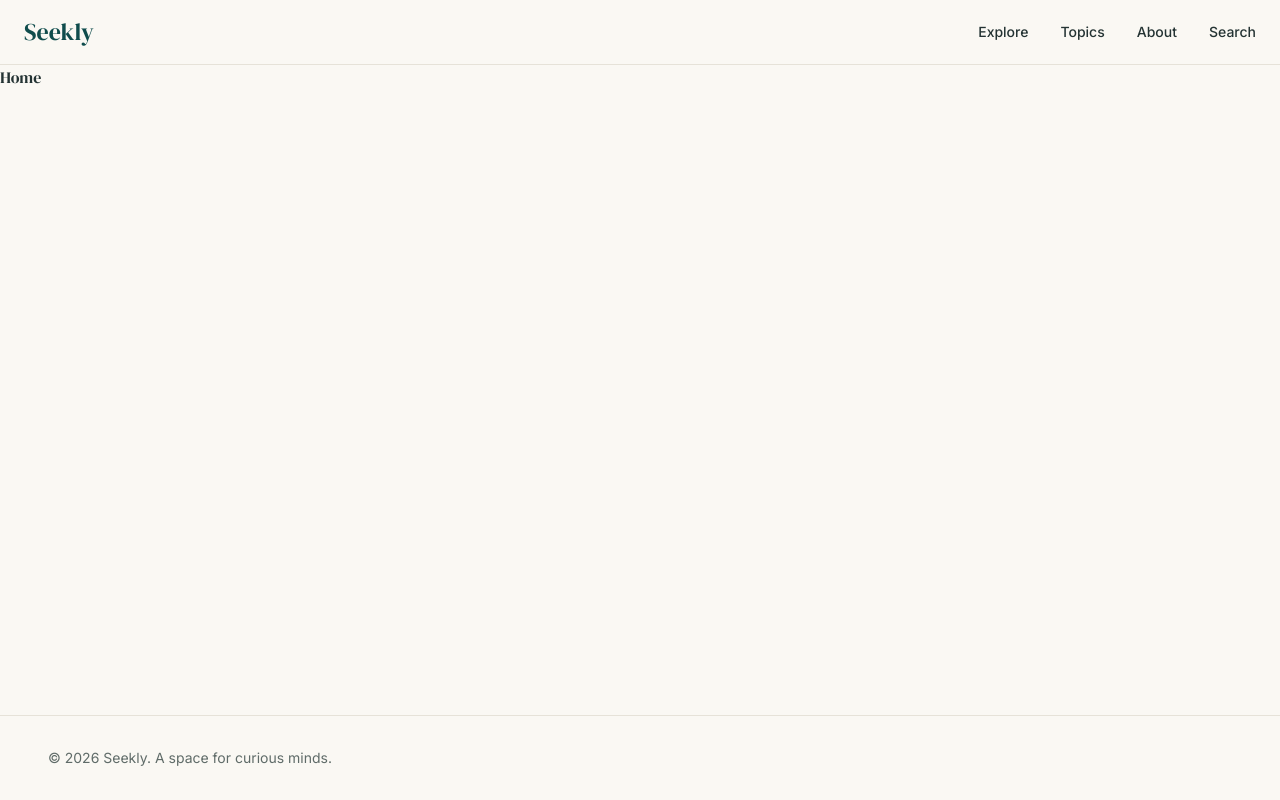
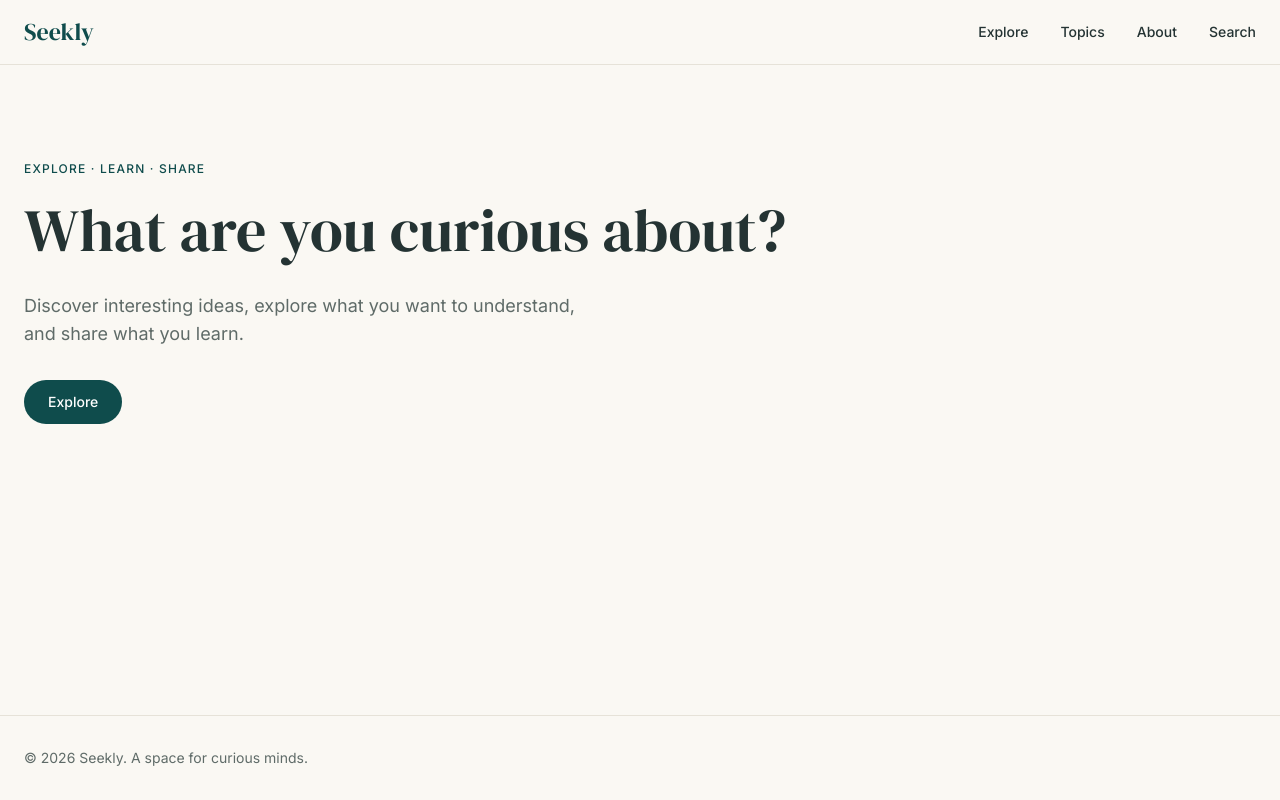
Before and after one commit to maryam-dev26/Seekly, a React (Vite) app: page / in a window 1280 px wide. Built offline with nearby package versions, Linux system fonts and the light colour scheme.

Commit message:
Add Home hero section

```diff
--- a/src/components/layout/Footer.tsx
+++ b/src/components/layout/Footer.tsx
@@ -5,7 +5,7 @@ function Footer() {
   return (
     <footer className="border-t border-line">
       <Container>
-      <div className="mx-auto max-w-7xl px-4 sm:px-6 py-8">
+      <div className="py-8">
         <p className="text-sm 	text-ink-muted">
           © 2026 Seekly. A space for curious minds.
         </p>
--- /dev/null
+++ b/src/pages/Home/Hero.tsx
@@ -0,0 +1,32 @@
+import { Link } from 'react-router-dom'
+import Container from '../../components/layout/Container'
+
+function Hero() {
+  return (
+    <section className="py-16 md:py-24">
+      <Container>
+        <p className="text-xs font-medium uppercase tracking-widest text-brand">
+          Explore · Learn · Share
+        </p>
+
+        <h1 className="mt-4 max-w-3xl text-4xl leading-tight text-ink md:text-6xl">
+          What are you curious about?
+        </h1>
+
+        <p className="mt-6 max-w-xl text-lg text-ink-muted">
+          Discover interesting ideas, explore what you want to understand, and
+          share what you learn.
+        </p>
+
+        <Link
+          to="/explore"
+          className="mt-8 inline-block rounded-full bg-brand px-6 py-3 text-sm font-medium text-white transition-colors hover:bg-brand-dark"
+        >
+          Explore
+        </Link>
+      </Container>
+    </section>
+  )
+}
+
+export default Hero
--- a/src/pages/Home/Home.tsx
+++ b/src/pages/Home/Home.tsx
@@ -1,8 +1,8 @@
+import Hero from './Hero'
+
 function Home() {
   return (
-    <div>
-      <h1>Home</h1>
-    </div>
+   <Hero />
   )
 }
 
```
